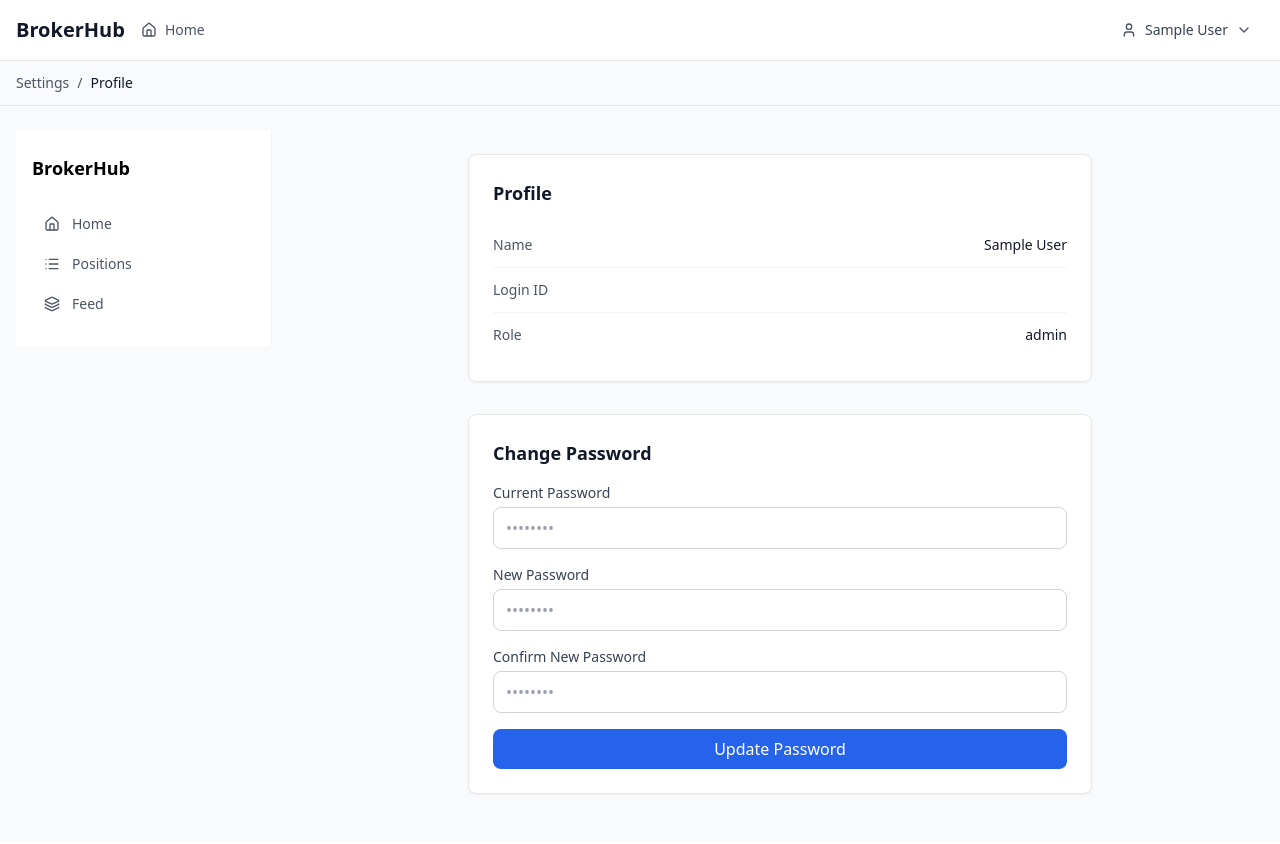
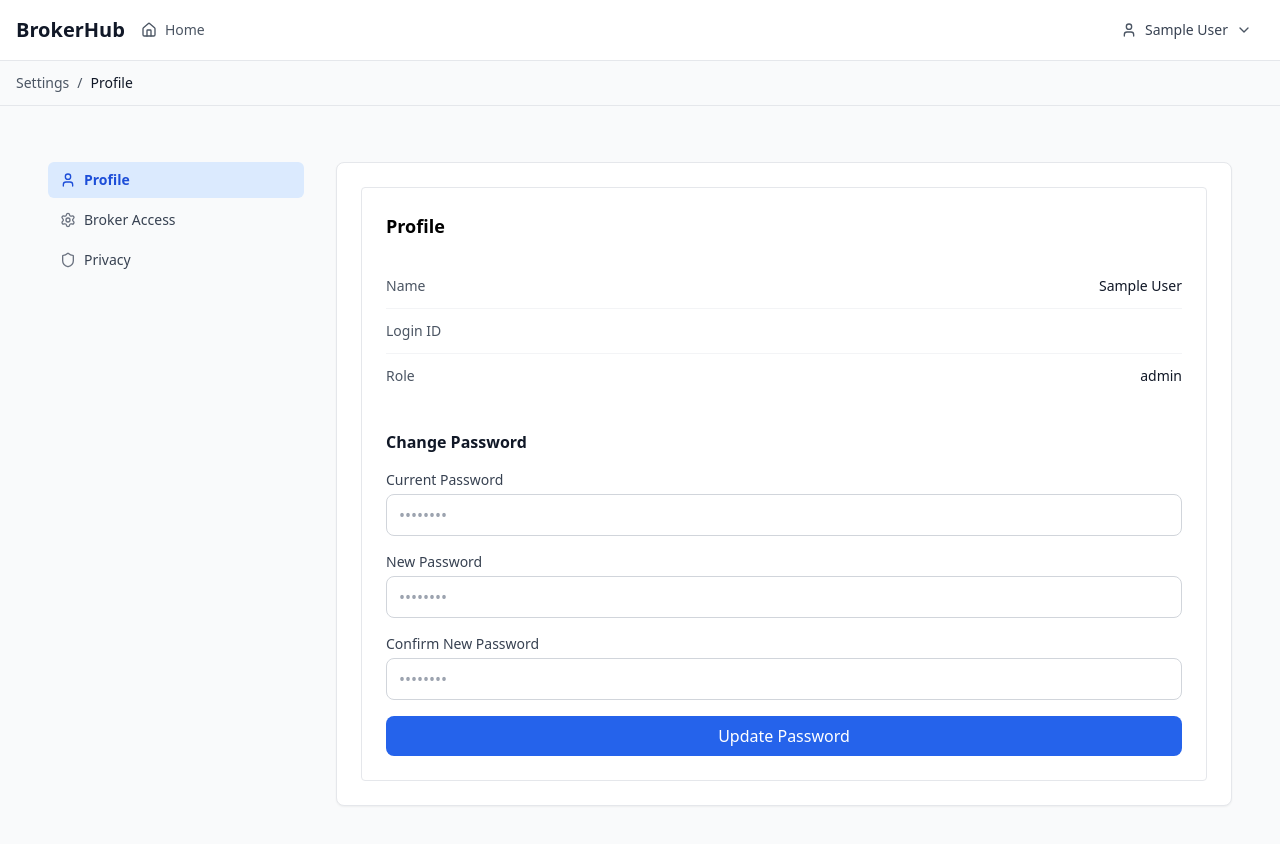
Before and after one commit to marmik2001/Brokerhub, a React (Vite) app in the folder frontend/: page /settings/profile in a window 1280 px wide. Shown: the top 844 px of the page. Built offline with nearby package versions, Linux system fonts and the light colour scheme; sample sign-in values are in the browser's storage.

Commit message:
Moved sidebar inside settings

```diff
--- a/frontend/src/App.tsx
+++ b/frontend/src/App.tsx
@@ -1,5 +1,4 @@
 // src/App.tsx
-import React from "react";
 import { BrowserRouter, Routes, Route, Navigate } from "react-router-dom";
 import { Toaster } from "react-hot-toast";
 import { AuthProvider } from "./contexts/AuthContext";
@@ -11,51 +10,52 @@ import SettingsBrokerPage from "./pages/settings/BrokerPage";
 import SettingsPrivacyPage from "./pages/settings/PrivacyPage";
 import SettingsGroupPage from "./pages/settings/GroupPage";
 import AppLayout from "./components/layout/AppLayout";
-import SignupPage from "./pages/SignupPage.tsx";
+import SettingsLayout from "./components/layout/SettingsLayout";
+import SignupPage from "./pages/SignupPage";
 
 export default function App() {
   return (
     <BrowserRouter>
-      {/* Global toaster for toast messages */}
       <Toaster position="top-right" />
 
       <AuthProvider>
         <Routes>
+          {/* Public routes */}
           <Route path="/login" element={<LoginPage />} />
-
-          {/* Public signup placeholder route (SignupPage will replace this later) */}
           <Route path="/signup" element={<SignupPage />} />
 
-          {/* All protected routes */}
+          {/* Protected app routes */}
           <Route
-            path="/*"
+            path="/"
             element={
               <ProtectedRoute>
                 <AppLayout>
-                  <Routes>
-                    <Route path="/" element={<HomePage />} />
-                    <Route
-                      path="/settings/profile"
-                      element={<SettingsProfilePage />}
-                    />
-                    <Route
-                      path="/settings/broker"
-                      element={<SettingsBrokerPage />}
-                    />
-                    <Route
-                      path="/settings/privacy"
-                      element={<SettingsPrivacyPage />}
-                    />
-                    <Route
-                      path="/settings/group"
-                      element={<SettingsGroupPage />}
-                    />
-                    <Route path="*" element={<Navigate to="/" replace />} />
-                  </Routes>
+                  <HomePage />
                 </AppLayout>
               </ProtectedRoute>
             }
           />
+
+          {/* Settings section with sidebar */}
+          <Route
+            path="/settings"
+            element={
+              <ProtectedRoute>
+                <AppLayout>
+                  <SettingsLayout />
+                </AppLayout>
+              </ProtectedRoute>
+            }
+          >
+            <Route index element={<Navigate to="profile" replace />} />
+            <Route path="profile" element={<SettingsProfilePage />} />
+            <Route path="broker" element={<SettingsBrokerPage />} />
+            <Route path="privacy" element={<SettingsPrivacyPage />} />
+            <Route path="group" element={<SettingsGroupPage />} />
+          </Route>
+
+          {/* Fallback */}
+          <Route path="*" element={<Navigate to="/" replace />} />
         </Routes>
       </AuthProvider>
     </BrowserRouter>
--- a/frontend/src/components/layout/AppLayout.tsx
+++ b/frontend/src/components/layout/AppLayout.tsx
@@ -1,23 +1,17 @@
 // src/components/layout/AppLayout.tsx
-import React, { useState } from "react";
+import React from "react";
 import Navbar from "./Navbar";
 import Breadcrumb from "./Breadcrumb";
-import Sidebar from "./Sidebar";
 
+/**
+ * AppLayout: top navbar + breadcrumb + centered content area.
+ */
 const AppLayout: React.FC<{ children: React.ReactNode }> = ({ children }) => {
-  const [sidebarOpen, setSidebarOpen] = useState(false);
-
   return (
     <div className="min-h-screen bg-gray-50">
-      <Navbar onToggleSidebar={() => setSidebarOpen((s) => !s)} />
+      <Navbar />
       <Breadcrumb />
-      <div className="max-w-7xl mx-auto px-4 py-6 flex gap-6">
-        {/* Sidebar - collapses on small screens */}
-        <div className={`hidden md:block w-64`}>
-          <Sidebar collapsed={!sidebarOpen} />
-        </div>
-
-        {/* Main content */}
+      <div className="max-w-7xl mx-auto px-4 py-6">
         <main className="flex-1">{children}</main>
       </div>
     </div>
--- a/frontend/src/components/layout/Breadcrumb.tsx
+++ b/frontend/src/components/layout/Breadcrumb.tsx
@@ -1,47 +1,47 @@
 // src/components/layout/Breadcrumb.tsx
 import React from "react";
 import { useLocation, Link } from "react-router-dom";
-import { ROUTE_LABELS } from "../../routes/routeLabels.ts";
 
 const Breadcrumb: React.FC = () => {
   const location = useLocation();
   const paths = location.pathname.split("/").filter(Boolean);
 
-  if (paths.length === 0) {
-    return (
-      <div className="bg-gray-50 border-b border-gray-200 px-4 py-3">
-        <div className="max-w-7xl mx-auto">
-          <div className="text-sm text-gray-600">Home</div>
-        </div>
-      </div>
-    );
-  }
+  // Mapping for nicer labels
+  const labels: Record<string, string> = {
+    "": "Dashboard",
+    settings: "Settings",
+    profile: "Profile",
+    broker: "Broker Access",
+    privacy: "Privacy",
+    group: "Group Management",
+  };
 
-  const crumbs = paths.map((p, idx) => {
-    const to = "/" + paths.slice(0, idx + 1).join("/");
-    return {
-      label: ROUTE_LABELS[p] ?? p.charAt(0).toUpperCase() + p.slice(1),
-      to,
-    };
-  });
+  // Build breadcrumb segments
+  const crumbs = paths.length === 0 ? [""] : paths;
 
   return (
     <div className="bg-gray-50 border-b border-gray-200 px-4 py-3">
       <div className="max-w-7xl mx-auto">
-        <div className="flex items-center gap-2 text-sm text-gray-600">
-          {crumbs.map((c, i) => (
-            <React.Fragment key={i}>
-              {i > 0 && <span>/</span>}
-              {i < crumbs.length - 1 ? (
-                <Link to={c.to} className="text-gray-600 hover:underline">
-                  {c.label}
-                </Link>
-              ) : (
-                <span className="text-gray-900 font-medium">{c.label}</span>
-              )}
-            </React.Fragment>
-          ))}
-        </div>
+        <nav className="flex items-center gap-2 text-sm text-gray-600">
+          {crumbs.map((segment, idx) => {
+            const to = "/" + crumbs.slice(0, idx + 1).join("/");
+            const isLast = idx === crumbs.length - 1;
+            const label = labels[segment] || segment;
+
+            return (
+              <React.Fragment key={to}>
+                {idx > 0 && <span>/</span>}
+                {isLast ? (
+                  <span className="text-gray-900 font-medium">{label}</span>
+                ) : (
+                  <Link to={to} className="hover:underline">
+                    {label}
+                  </Link>
+                )}
+              </React.Fragment>
+            );
+          })}
+        </nav>
       </div>
     </div>
   );
--- a/frontend/src/components/layout/Navbar.tsx
+++ b/frontend/src/components/layout/Navbar.tsx
@@ -1,7 +1,14 @@
 // src/components/layout/Navbar.tsx
 import React, { useState, useRef, useEffect } from "react";
 import { Link, useNavigate } from "react-router-dom";
-import { User, Settings, Home, ChevronDown, LogOut, Menu } from "lucide-react";
+import {
+  User,
+  Home,
+  ChevronDown,
+  LogOut,
+  Menu,
+  Settings as Gear,
+} from "lucide-react";
 import { useAuth } from "../../contexts/AuthContext";
 
 const Navbar: React.FC<{ onToggleSidebar?: () => void }> = ({
@@ -24,6 +31,11 @@ const Navbar: React.FC<{ onToggleSidebar?: () => void }> = ({
   const handleLogout = () => {
     logout();
     navigate("/login");
+  };
+
+  const goToSettings = () => {
+    setOpen(false);
+    navigate("/settings/profile");
   };
 
   return (
@@ -64,43 +76,12 @@ const Navbar: React.FC<{ onToggleSidebar?: () => void }> = ({
 
           {open && (
             <div className="absolute right-0 mt-2 w-56 bg-white rounded-lg shadow-lg border border-gray-200 py-1 z-20">
-              <Link
-                to="/settings/profile"
-                className="flex items-center gap-2 px-4 py-2 text-sm text-gray-700 hover:bg-gray-50"
-                onClick={() => setOpen(false)}
+              <button
+                onClick={goToSettings}
+                className="flex items-center gap-2 px-4 py-2 text-sm text-gray-700 hover:bg-gray-50 w-full text-left"
               >
-                <User className="w-4 h-4" />
-                Profile
-              </Link>
-
-              <Link
-                to="/settings/broker"
-                className="flex items-center gap-2 px-4 py-2 text-sm text-gray-700 hover:bg-gray-50"
-                onClick={() => setOpen(false)}
-              >
-                <Settings className="w-4 h-4" />
-                Broker Access
-              </Link>
-
-              <Link
-                to="/settings/privacy"
-                className="flex items-center gap-2 px-4 py-2 text-sm text-gray-700 hover:bg-gray-50"
-                onClick={() => setOpen(false)}
-              >
-                <Settings className="w-4 h-4" />
-                Privacy
-              </Link>
-
-              {user?.role === "ADMIN" && (
-                <Link
-                  to="/settings/group"
-                  className="flex items-center gap-2 px-4 py-2 text-sm text-gray-700 hover:bg-gray-50"
-                  onClick={() => setOpen(false)}
-                >
-                  <Settings className="w-4 h-4" />
-                  Group Management
-                </Link>
-              )}
+                <Gear className="w-4 h-4" /> Settings
+              </button>
 
               <hr className="my-1 border-gray-200" />
               <button
--- /dev/null
+++ b/frontend/src/components/layout/SettingsLayout.tsx
@@ -0,0 +1,117 @@
+import React from "react";
+import { NavLink, Outlet, useNavigate, useLocation } from "react-router-dom";
+import { useAuth } from "../../contexts/AuthContext";
+import { User, Settings as Gear, Shield, Users } from "lucide-react";
+
+const linkClasses = ({ isActive }: { isActive: boolean }) =>
+  [
+    "flex items-center gap-2 px-3 py-2 rounded-md text-sm transition-colors",
+    isActive
+      ? "bg-blue-100 text-blue-700 font-semibold"
+      : "text-gray-700 hover:bg-gray-50",
+  ].join(" ");
+
+const SettingsLayout: React.FC = () => {
+  const { user } = useAuth();
+  const navigate = useNavigate();
+  const location = useLocation();
+
+  const options = [
+    { value: "profile", label: "Profile" },
+    { value: "broker", label: "Broker Access" },
+    { value: "privacy", label: "Privacy" },
+    ...(user?.role === "ADMIN"
+      ? [{ value: "group", label: "Group Management" }]
+      : []),
+  ];
+
+  const current =
+    options.find((opt) => location.pathname.includes(opt.value)) || options[0];
+
+  return (
+    <div className="min-h-screen bg-gray-50">
+      <div className="max-w-7xl mx-auto py-8 px-4 lg:px-8 flex flex-col md:flex-row gap-8">
+        {/* Sidebar for desktop */}
+        <aside className="hidden md:block w-64 shrink-0">
+          <nav className="space-y-1">
+            <NavLink to="profile" className={linkClasses}>
+              {({ isActive }) => (
+                <>
+                  <User
+                    className={`w-4 h-4 ${
+                      isActive ? "text-blue-700" : "text-gray-500"
+                    }`}
+                  />
+                  Profile
+                </>
+              )}
+            </NavLink>
+
+            <NavLink to="broker" className={linkClasses}>
+              {({ isActive }) => (
+                <>
+                  <Gear
+                    className={`w-4 h-4 ${
+                      isActive ? "text-blue-700" : "text-gray-500"
+                    }`}
+                  />
+                  Broker Access
+                </>
+              )}
+            </NavLink>
+
+            <NavLink to="privacy" className={linkClasses}>
+              {({ isActive }) => (
+                <>
+                  <Shield
+                    className={`w-4 h-4 ${
+                      isActive ? "text-blue-700" : "text-gray-500"
+                    }`}
+                  />
+                  Privacy
+                </>
+              )}
+            </NavLink>
+
+            {user?.role === "ADMIN" && (
+              <NavLink to="group" className={linkClasses}>
+                {({ isActive }) => (
+                  <>
+                    <Users
+                      className={`w-4 h-4 ${
+                        isActive ? "text-blue-700" : "text-gray-500"
+                      }`}
+                    />
+                    Group Management
+                  </>
+                )}
+              </NavLink>
+            )}
+          </nav>
+        </aside>
+
+        {/* Mobile dropdown */}
+        <div className="md:hidden w-full mb-4">
+          <select
+            className="w-full border rounded-md p-2"
+            value={current.value}
+            onChange={(e) => navigate(`/settings/${e.target.value}`)}
+          >
+            {options.map((opt) => (
+              <option key={opt.value} value={opt.value}>
+                {opt.label}
+              </option>
+            ))}
+          </select>
+        </div>
+
+        {/* Content */}
+        <main className="flex-1 bg-white rounded-lg shadow-sm border p-6">
+          <Outlet />
+        </main>
+      </div>
+    </div>
+  );
+};
+
+export default SettingsLayout;
--- a/frontend/src/pages/settings/ProfilePage.tsx
+++ b/frontend/src/pages/settings/ProfilePage.tsx
@@ -1,61 +1,61 @@
 import React, { useState } from "react";
 import { useAuth } from "../../contexts/AuthContext";
 import { changePassword } from "../../services/authService";
+import { toast } from "react-hot-toast";
 
 const ProfilePage: React.FC = () => {
   const { user } = useAuth();
   const [oldPassword, setOldPassword] = useState("");
   const [newPassword, setNewPassword] = useState("");
   const [confirmPassword, setConfirmPassword] = useState("");
-  const [message, setMessage] = useState("");
   const [loading, setLoading] = useState(false);
 
   const handlePasswordChange = async () => {
     if (newPassword !== confirmPassword) {
-      setMessage("New passwords do not match");
+      toast.error("New passwords do not match");
       return;
     }
 
     try {
       setLoading(true);
       const res = await changePassword({ oldPassword, newPassword });
-      setMessage(res.message || "Password updated successfully");
+      toast.success(res.message || "Password updated successfully");
       setOldPassword("");
       setNewPassword("");
       setConfirmPassword("");
-    } catch (err: any) {
-      setMessage(err.message || "Error changing password");
+    } catch (err: unknown) {
+      const message =
+        err instanceof Error ? err.message : "Error changing password";
+      toast.error(message);
     } finally {
       setLoading(false);
     }
   };
 
   return (
-    <div className="max-w-2xl mx-auto p-6 space-y-8">
+    <div className="bg-white border rounded p-6">
+      <h3 className="text-lg font-semibold mb-6">Profile</h3>
+
       {/* Profile Info */}
-      <section className="bg-white border rounded-lg p-6 shadow-sm">
-        <h2 className="text-lg font-semibold text-gray-900 mb-4">Profile</h2>
-        <dl className="divide-y divide-gray-100">
-          <div className="py-3 flex justify-between text-sm">
+      <dl className="divide-y divide-gray-100 text-sm mb-8">
+        <div className="py-3 flex justify-between">
           <dt className="font-medium text-gray-600">Name</dt>
           <dd className="text-gray-900">{user?.name}</dd>
         </div>
-          <div className="py-3 flex justify-between text-sm">
+        <div className="py-3 flex justify-between">
           <dt className="font-medium text-gray-600">Login ID</dt>
           <dd className="text-gray-900">{user?.loginId}</dd>
         </div>
-          <div className="py-3 flex justify-between text-sm">
+        <div className="py-3 flex justify-between">
           <dt className="font-medium text-gray-600">Role</dt>
           <dd className="text-gray-900">{user?.role}</dd>
         </div>
       </dl>
-      </section>
 
       {/* Change Password */}
-      <section className="bg-white border rounded-lg p-6 shadow-sm">
-        <h2 className="text-lg font-semibold text-gray-900 mb-4">
+      <h4 className="text-md font-semibold text-gray-900 mb-4">
         Change Password
-        </h2>
+      </h4>
       <div className="space-y-4">
         <div>
           <label className="block text-sm font-medium text-gray-700 mb-1">
@@ -103,20 +103,7 @@ const ProfilePage: React.FC = () => {
         >
           {loading ? "Updating..." : "Update Password"}
         </button>
-
-          {message && (
-            <p
-              className={`text-sm mt-2 ${
-                message.toLowerCase().includes("success")
-                  ? "text-green-600"
-                  : "text-red-600"
-              }`}
-            >
-              {message}
-            </p>
-          )}
       </div>
-      </section>
     </div>
   );
 };
```
Lines whose indentation alone changed are shown as unchanged.
